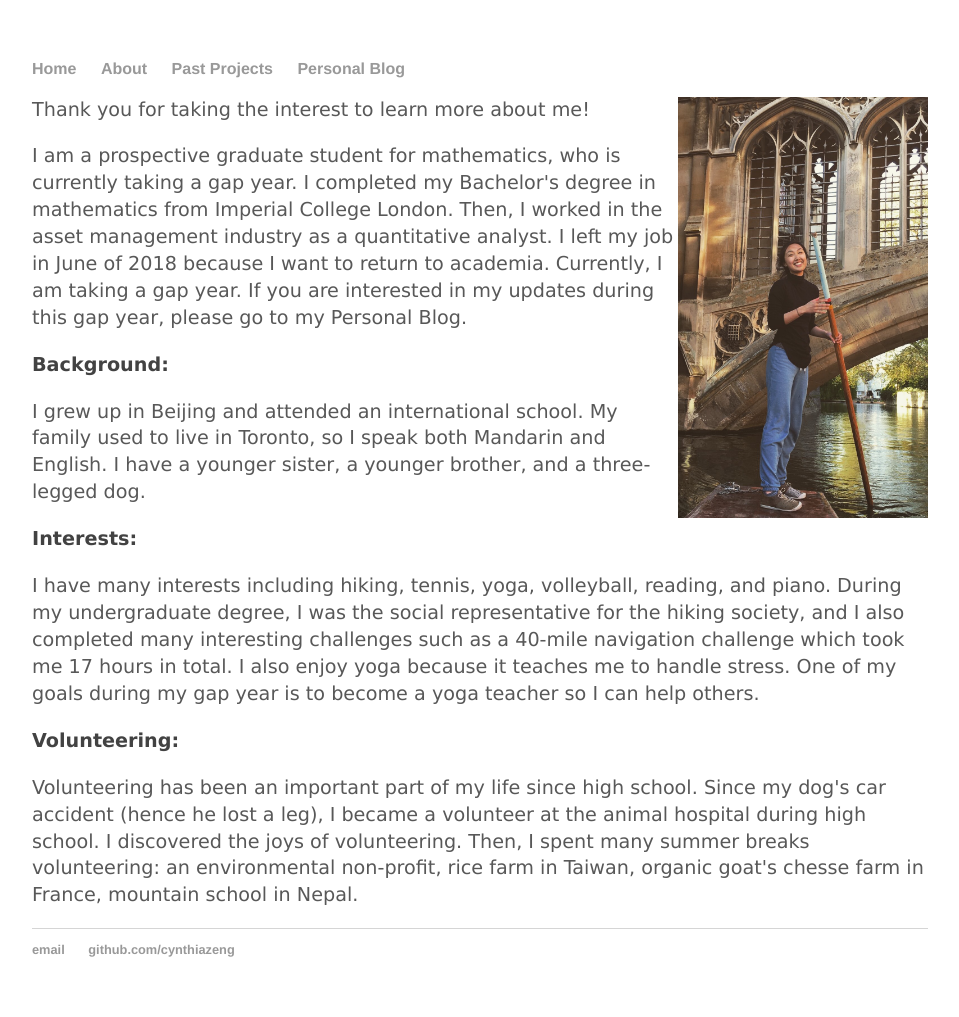
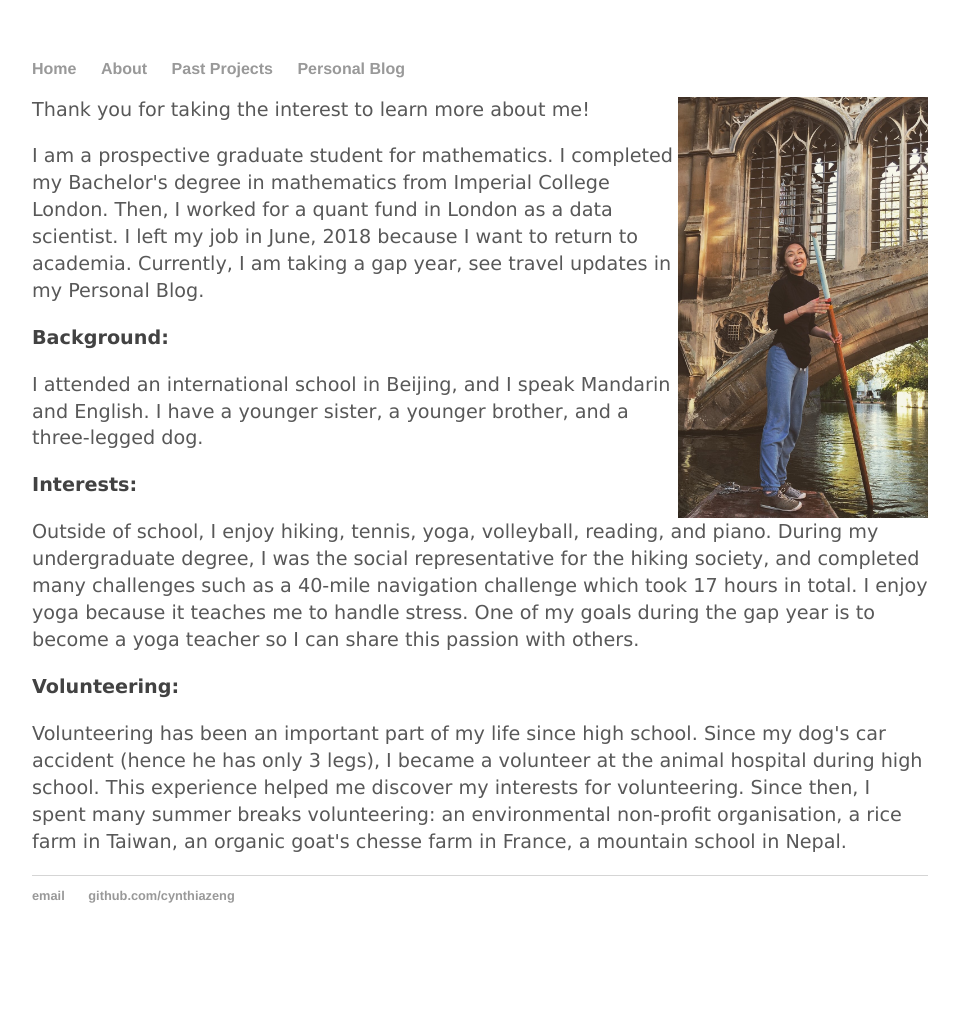
Before and after one commit to cynthia1234/cynthiazeng.github.io, a Jekyll site: the page built from about/index.html, in a window 1280 px wide. Shown: the whole page, without its empty margins (160-1119 px from the left). Built offline with Jekyll 4.4.1, drawn with Linux system fonts in a browser that asks for light colours; after the commit the page ends 963 px from its top, so only the background shows below that.

Commit message:
Update index.html

```diff
--- a/about/index.html
+++ b/about/index.html
@@ -6,15 +6,15 @@ title: About
 <img border="0" style= "float:right" src="/about/photo_punt.JPG" alt="Punting Picture" width="250">
 
 <p>Thank you for taking the interest to learn more about me!  </p>
-<p> I am a prospective graduate student for mathematics, who is currently taking a gap year. I completed my Bachelor's degree in mathematics from Imperial College London. Then, I worked in the asset management industry as a quantitative analyst. I left my job in June of 2018 because I want to return to academia. Currently, I am taking a gap year. If you are interested in my updates during this gap year, please go to my Personal Blog. </p>
+<p> I am a prospective graduate student for mathematics. I completed my Bachelor's degree in mathematics from Imperial College London. Then, I worked for a quant fund in London as a data scientist. I left my job in June, 2018 because I want to return to academia. Currently, I am taking a gap year, see travel updates in my Personal Blog. </p>
 
 <h3>Background:</h3>
-<p> I grew up in Beijing and attended an international school. My family used to live in Toronto, so I speak both Mandarin and English. I have a younger sister, a younger brother, and a three-legged dog. </p>
+<p> I attended an international school in Beijing, and I speak Mandarin and English. I have a younger sister, a younger brother, and a three-legged dog. </p>
 
 <h3>Interests:</h3>
-	<p> I have many interests including hiking, tennis, yoga, volleyball, reading, and piano. During my undergraduate degree, I was the social representative for the hiking society, and I also completed many interesting challenges such as a 40-mile navigation challenge which took me 17 hours in total. I also enjoy yoga because it teaches me to handle stress. One of my goals during my gap year is to become a yoga teacher so I can help others.</p>
+	<p> Outside of school, I enjoy hiking, tennis, yoga, volleyball, reading, and piano. During my undergraduate degree, I was the social representative for the hiking society, and completed many challenges such as a 40-mile navigation challenge which took 17 hours in total. I enjoy yoga because it teaches me to handle stress. One of my goals during the gap year is to become a yoga teacher so I can share this passion with others.</p>
 
 <h3>Volunteering:</h3>
-<p> Volunteering has been an important part of my life since high school. Since my dog's car accident (hence he lost a leg), I became a volunteer at the animal hospital during high school. I discovered the joys of volunteering. Then, I spent many summer breaks volunteering: an environmental non-profit, rice farm in Taiwan, organic goat's chesse farm in France, mountain school in Nepal. </p>
+<p> Volunteering has been an important part of my life since high school. Since my dog's car accident (hence he has only 3 legs), I became a volunteer at the animal hospital during high school. This experience helped me discover my interests for volunteering. Since then, I spent many summer breaks volunteering: an environmental non-profit organisation, a rice farm in Taiwan, an organic goat's chesse farm in France, a mountain school in Nepal. </p>
 
 </div><!-- /.blurb -->
```
